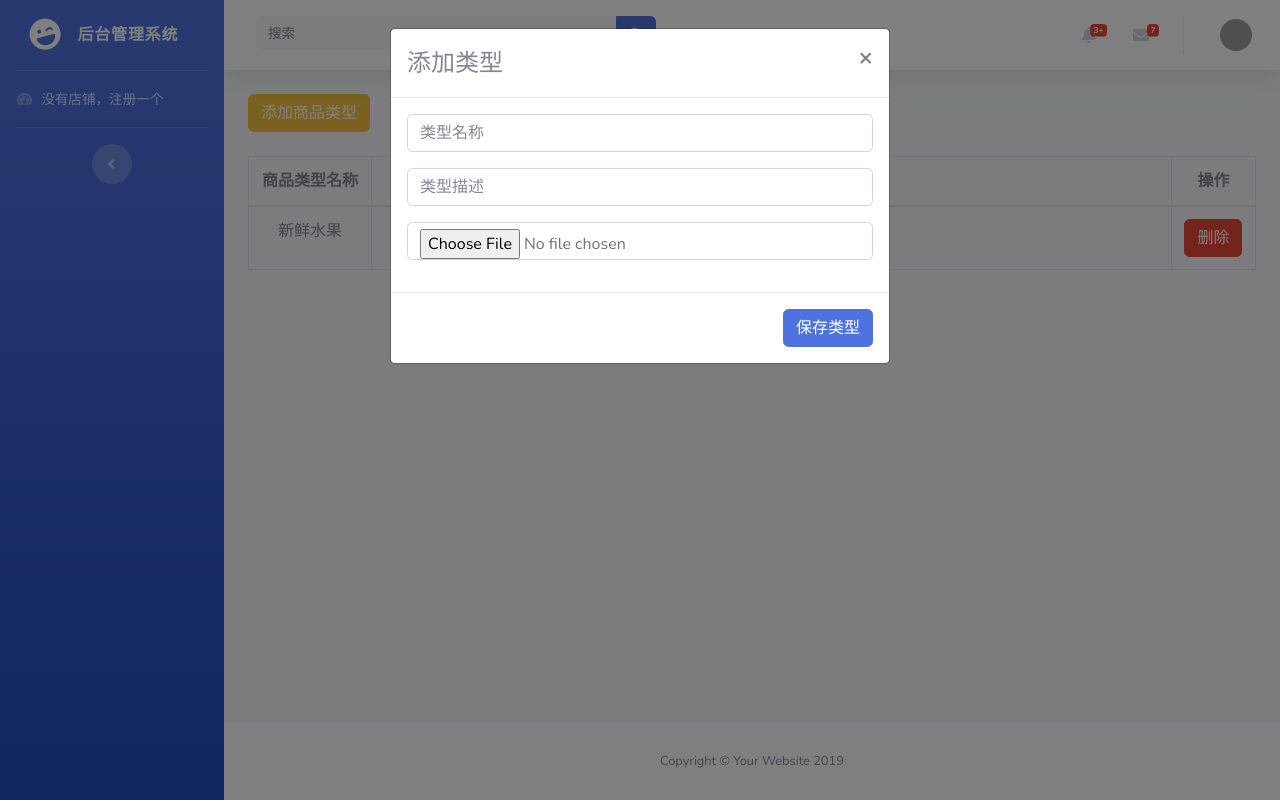
After one commit to fanan-uyun/DjangoShop, a Django app: page /Store/list_goods_type/ in a window 1280 px wide, after a click on "添加商品类型". The commit adds this page. Run offline with Django 3.2, Linux system fonts and the light colour scheme; data comes from the database, SQL or seed files in the repository; both versions use the stored data as it was after the commit; some libraries are stand-ins or nearby versions; grey boxes are pictures that could not be loaded.

Commit message:
v2.8 商品类型添加及删除功能

```diff
--- a/Store/templates/store/base.html
+++ b/Store/templates/store/base.html
@@ -77,6 +77,13 @@
             <a class="collapse-item" href="/Store/goods_list/down/">下架商品列表</a>
           </div>
         </div>
+      </li>
+
+      <li class="nav-item">
+        <a class="nav-link collapsed" href="/Store/list_goods_type/">
+          <i class="fas fa-fw fa-cog"></i>
+          <span>商品类型管理</span>
+        </a>
       </li>
 
       <!-- Nav Item - Utilities Collapse Menu -->
--- /dev/null
+++ b/Store/templates/store/goods_type_list.html
@@ -0,0 +1,71 @@
+{% extends "store/base.html" %}
+
+{% block title %}
+    商品类型管理
+{% endblock %}
+
+{% block label %}
+    <button class="btn btn-warning" data-toggle="modal" data-target="#myModal">添加商品类型</button>
+{% endblock %}
+
+{% block content %}
+    <table class="table table-bordered">
+        <thead>
+            <tr>
+                <th style="text-align: center;">商品类型名称</th>
+                <th style="text-align: center;width: 800px">商品类型描述</th>
+                <th style="text-align: center;">操作</th>
+            </tr>
+        </thead>
+
+        <tbody>
+            {% for goods_type in goods_type_lst%}
+            <tr>
+                <td style="text-align: center;">{{ goods_type.name }}</td>
+                <td style="text-align: center;">{{ goods_type.description }}</td>
+                <td style="text-align: center;">
+                    <a class="btn btn-danger" href="/Store/delete_goods_type/?id={{ goods_type.id }}">删除</a>
+                </td>
+            </tr>
+            {% endfor %}
+        </tbody>
+    </table>
+
+{#    <div class="dataTables_paginate paging_simple_numbers">#}
+{#        <ul class="pagination">#}
+{#            {% for p in page_range %}#}
+{#            <li class="paginate_button page-item">#}
+{#                <a class="page-link" href="?keywords={{ keywords }}&page_num={{ p }}">{{ p }}</a>#}
+{#            </li>#}
+{#            {% endfor %}#}
+{#        </ul>#}
+{#    </div>#}
+
+    <div class="modal fade" id="myModal" tabindex="-1" role="dialog" aria-labelledby="myModal" aria-hidden="true">
+        <div class="modal-dialog">
+            <div class="modal-content">
+                <div class="modal-header">
+                    <h4 class="modal-title" id="myModalLabel">添加类型</h4>
+                    <button type="button" class="close" data-dismiss="modal" aria-hidden="true">&times;</button>
+                </div>
+                <form method="post" class="form">
+                    <div class="modal-body">
+                        {% csrf_token %}
+                        <div class="form-group">
+                            <input type="text" name="name" class="form-control form-control-user" placeholder="类型名称">
+                        </div>
+                        <div class="form-group">
+                            <input type="text" name="description" class="form-control form-control-user" placeholder="类型描述">
+                        </div>
+                        <div class="form-group">
+                            <input type="file" name="picture" class="form-control form-control-user" placeholder="类型图片">
+                        </div>
+                    </div>
+                    <div class="modal-footer">
+                        <button type="submit" class="btn btn-primary">保存类型</button>
+                    </div>
+                </form>
+            </div>
+        </div>
+    </div>
+{% endblock %}
--- a/Store/urls.py
+++ b/Store/urls.py
@@ -8,14 +8,16 @@ urlpatterns = [
     re_path(r'^$',index),
     path('ajax/',ajax_regValid),
     path('exit/', exit),
+    path('store_register/', store_register),
+    path('add_good/', add_goods),
+    path('list_goods_type/', goods_type_list),
+    path('delete_goods_type/', delete_goods_type),
+
+]
+
+urlpatterns += [
+    re_path(r'^goods/(?P<goods_id>\d+)', goods),
+    re_path(r'update_goods/(?P<goods_id>\d+)', update_goods),
     re_path(r'goods_list/(?P<state>\w+)/', list_goods),
     re_path(r'set_goods/(?P<state>\w+)/', set_goods),
 ]
-
-urlpatterns += [
-    path('store_register/', store_register),
-    path('add_good/', add_goods),
-
-    re_path(r'^goods/(?P<goods_id>\d+)', goods),
-    re_path(r'update_goods/(?P<goods_id>\d+)', update_goods)
-]
--- a/Store/views.py
+++ b/Store/views.py
@@ -374,3 +374,29 @@ def set_goods(request,state):
             goods.goods_under = state_num
             goods.save()
     return HttpResponseRedirect(referer)
+
+# v2.8 后台新增商品类型管理，进行商品类型的添加
+def goods_type_list(request):
+    # v2.8 查询现有的商品类型，渲染到前端
+    goods_type_lst = GoodsType.objects.all()
+    # 判断请求方式，并获取从模态框传过来的商品类型数据
+    if request.method == "POST":
+        name = request.POST.get("name")
+        description = request.POST.get("description")
+        picture = request.FILES.get("picture")
+
+        # 实例化商品类型，开始添加类型保存
+        goods_type = GoodsType()
+        goods_type.name = name
+        goods_type.description = description
+        goods_type.picture = picture
+        goods_type.save()
+    return render(request,"store/goods_type_list.html",locals())
+
+# v2.8 删除商品类型
+def delete_goods_type(request):
+    # 前端通过参数id={{goods_type.id}来获取要删除类型对象
+    id = int(request.GET.get("id"))
+    goods_type = GoodsType.objects.get(id=id)
+    goods_type.delete()
+    return HttpResponseRedirect('/Store/list_goods_type/')
```
Also changed, not shown: README.md, db.sqlite3, images/goods_b.jpg (added), images/goodstypelist.jpg (added), static/store/images/bb.jpg (added).
